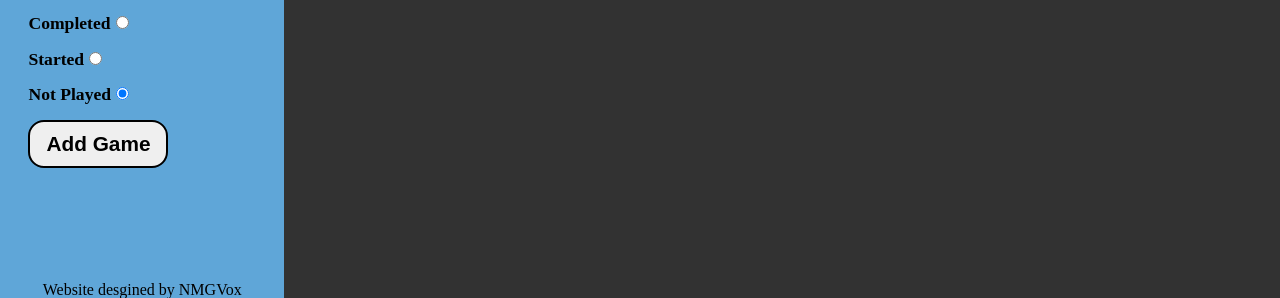
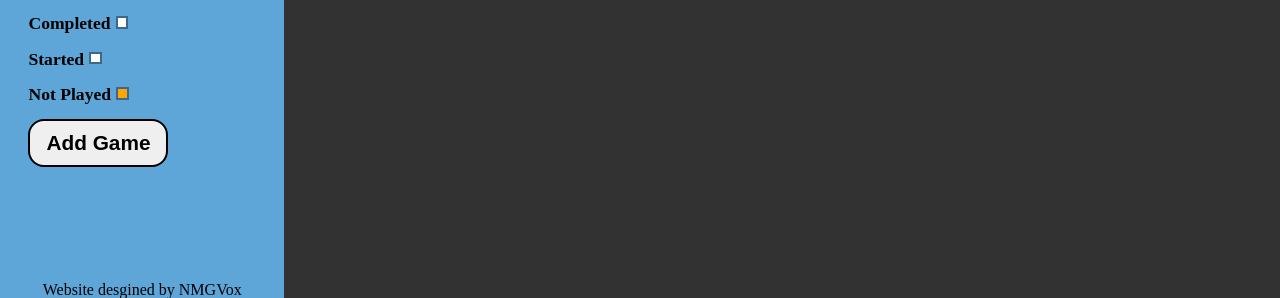
Before and after one commit to NMGVox/Video-Game-Library-App, a plain HTML site: page index.html in a window 1280 px wide. Shown: the part 502-800 px from the top of the page. Drawn offline with Linux system fonts and the light colour scheme.

Commit message:
Add styling to radio buttons

```diff
--- a/stlye.css
+++ b/stlye.css
@@ -115,6 +115,21 @@ button[type="submit"] {
 
 }
 
+input[type="radio"]{
+    appearance: none;
+    height: .8rem;
+    width: .8rem;
+    box-sizing: border-box;
+    background-color: white;
+    border-style: solid;
+    border-color: rgb(60, 105, 138);
+    border-width: 2px;
+}
+
+input[type="radio"]:checked {
+    background-color: orange;
+}
+
 .side-footer {
     width: 100%;
     text-align: center;
```
